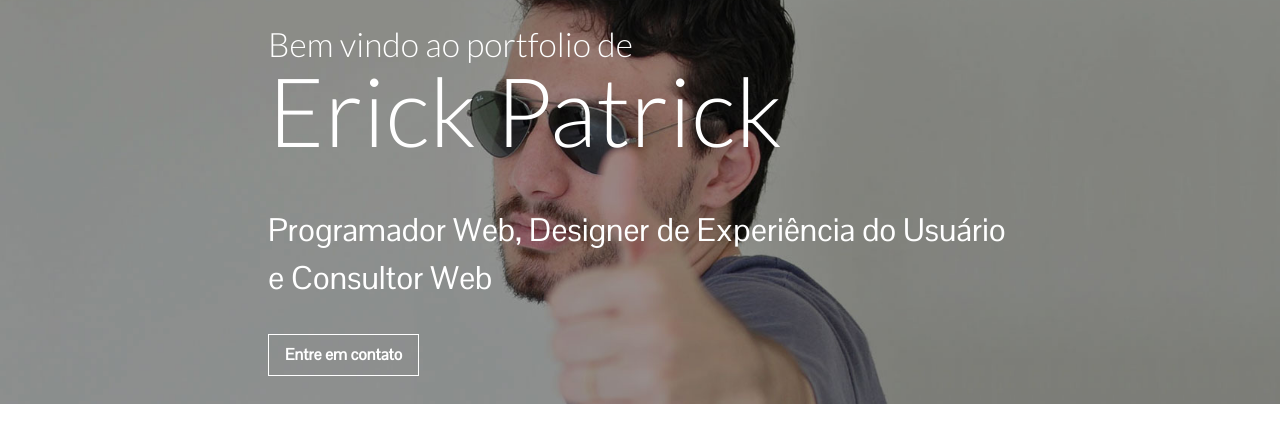
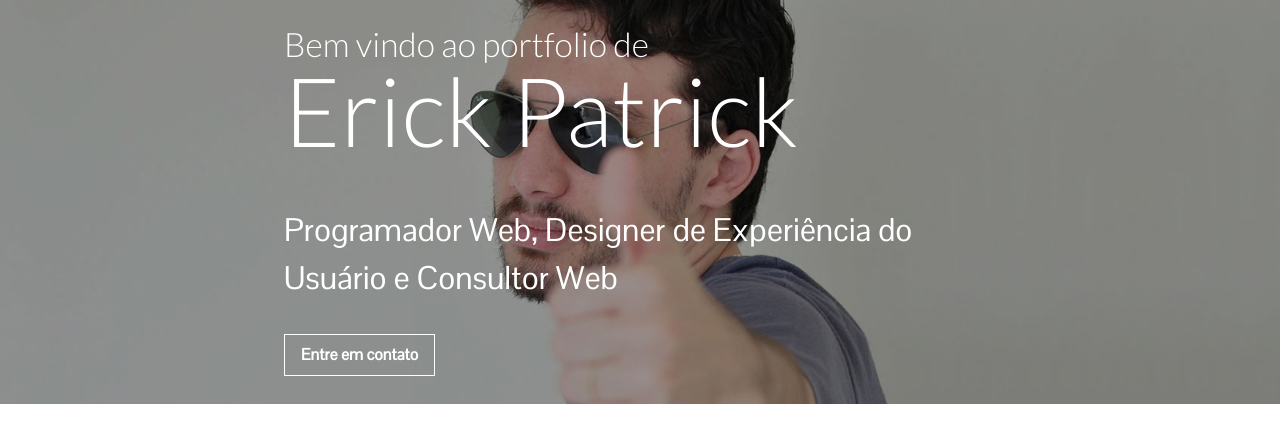
Before and after one commit to erickpatrick/erickpatrick.github.io, a PHP site: page / in a window 1280 px wide. Shown: the top 443 px of the page. Run offline with PHP 8.4, Linux system fonts and the light colour scheme.

Commit message:
Adjusting layout width and removind unused html
Removing commented link to old google fonts

```diff
--- a/assets/css/styles.css
+++ b/assets/css/styles.css
@@ -50,7 +50,7 @@ h2, .call-to-action {
 }
 @media screen and (min-width:50em) {
 	.listing-content {
-		max-width:50em;
+		max-width:48em;
 		margin:0 auto;
 	}
 }
--- a/index.html
+++ b/index.html
@@ -5,7 +5,6 @@
     <title>Portfolio de Erick Patrick</title>
     <meta name="viewport" content="width=device-width,initial-scale=1">
     <link rel="stylesheet" href="assets/css/styles.css?v=1.1">
-    <!-- <link href='http://fonts.googleapis.com/css?family=Open+Sans+Condensed:300|Roboto:100' rel='stylesheet' type='text/css'> -->
     <link href='http://fonts.googleapis.com/css?family=Lato:300|Pontano+Sans' rel='stylesheet' type='text/css'>
 </head>
 <body>
```
